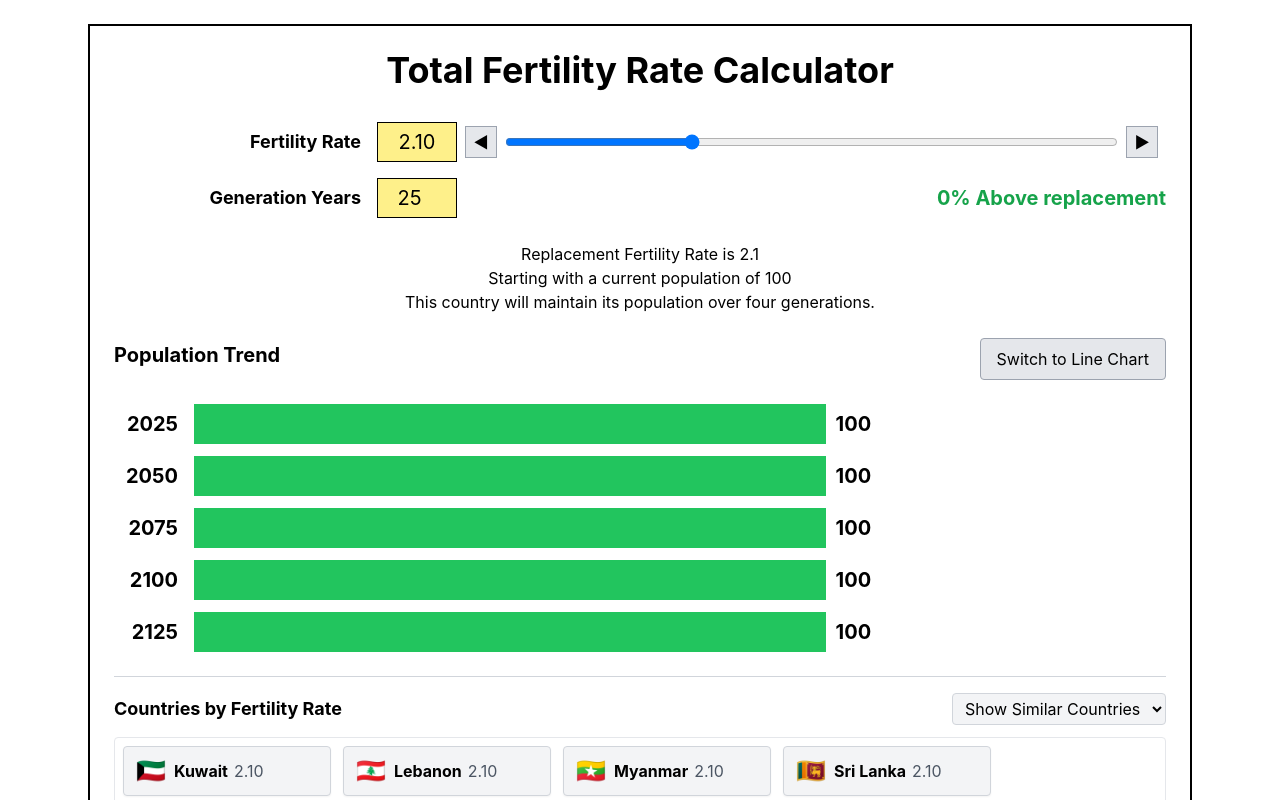
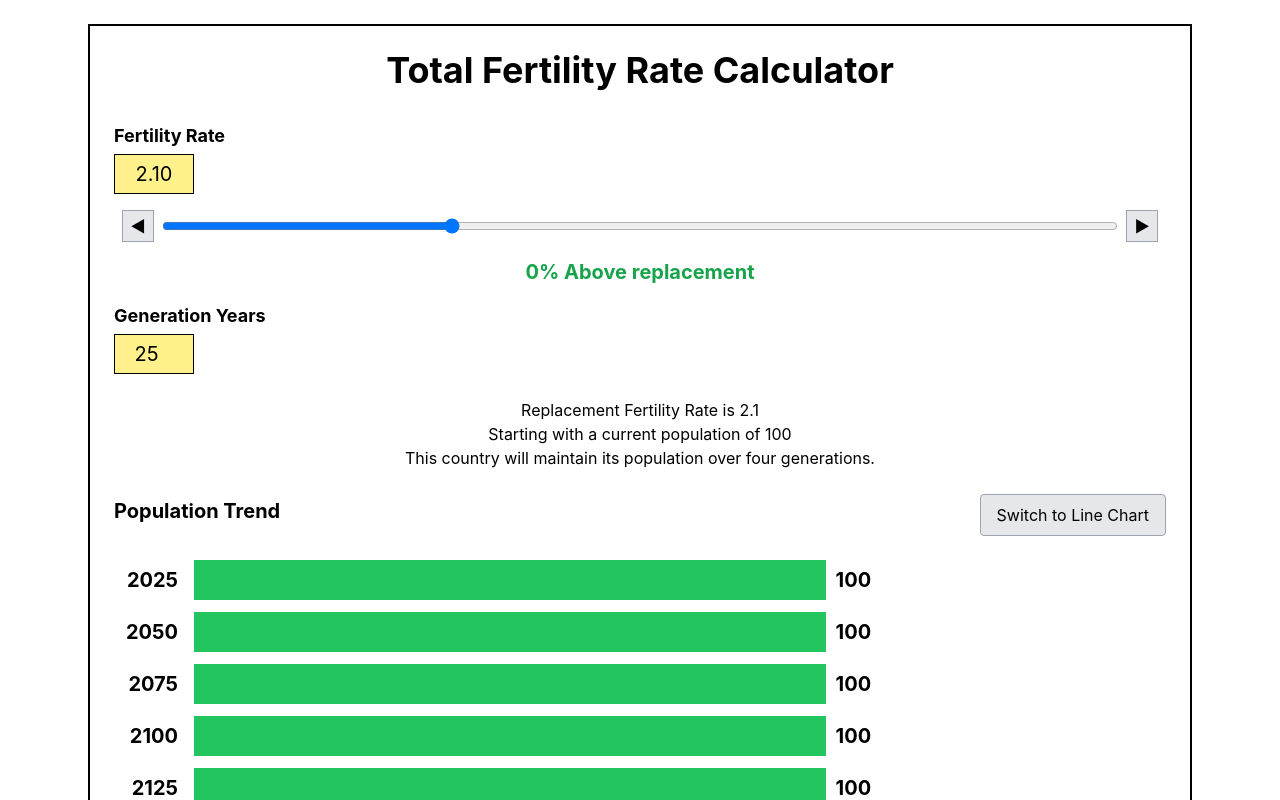
Before and after one commit to caydenpark/fertility-calculator, a React (Create React App) app: page / in a window 1280 px wide. Shown: the top 800 px of the page. Built offline with nearby package versions, Linux system fonts and the light colour scheme.

Commit message:
Update styling around yellow input boxes

```diff
--- a/src/components/fixed-fertility-calculator.tsx
+++ b/src/components/fixed-fertility-calculator.tsx
@@ -454,8 +454,8 @@ const FertilityCalculator = () => {
         </div>
 
         <div className={`${mobileView === "calculator" ? "block" : "hidden"} md:block`}>
-        <div className="flex items-center mb-4">
-          <div className="w-1/4 text-right pr-4 text-lg font-bold">Fertility Rate</div>
+        <div className="mb-4">
+          <div className="text-left text-lg font-bold mb-1">Fertility Rate</div>
           <div className="w-20 h-10 bg-yellow-200 border border-black text-center flex items-center justify-center text-xl">
             <input
               type="text"
@@ -465,7 +465,7 @@ const FertilityCalculator = () => {
               onBlur={handleInputBlur}
             />
           </div>
-          <div className="flex-1 flex items-center px-2">
+          <div className="flex-1 flex items-center px-2 pt-4">
             <button
               className="w-8 h-8 bg-gray-200 border border-gray-400 flex items-center justify-center font-bold"
               onClick={() => handleFertilityChange(fertilityRate - 0.01)}
@@ -490,8 +490,12 @@ const FertilityCalculator = () => {
           </div>
         </div>
 
-        <div className="flex items-center mb-6">
-          <div className="w-1/4 text-right pr-4 text-lg font-bold">Generation Years</div>
+        <div className={`text-xl font-bold my-4 text-center ${isPositiveDeviation ? 'text-green-600' : 'text-red-600'}`}>
+          {replacementPercent} {isPositiveDeviation ? 'Above replacement' : 'Below replacement'}
+        </div>
+
+        <div className="mb-6">
+          <div className="text-left text-lg font-bold mb-1">Generation Years</div>
           <div className="w-20 h-10 bg-yellow-200 border border-black text-center flex items-center justify-center text-xl">
             <input
               type="number"
@@ -502,11 +506,6 @@ const FertilityCalculator = () => {
               step="1"
               onChange={(e) => handleYearsChange(parseInt(e.target.value))}
             />
-          </div>
-          <div className="flex-1 flex items-center justify-end">
-            <div className={`text-xl font-bold ${isPositiveDeviation ? 'text-green-600' : 'text-red-600'}`}>
-              {replacementPercent} {isPositiveDeviation ? 'Above replacement' : 'Below replacement'}
-            </div>
           </div>
         </div>
 
```
